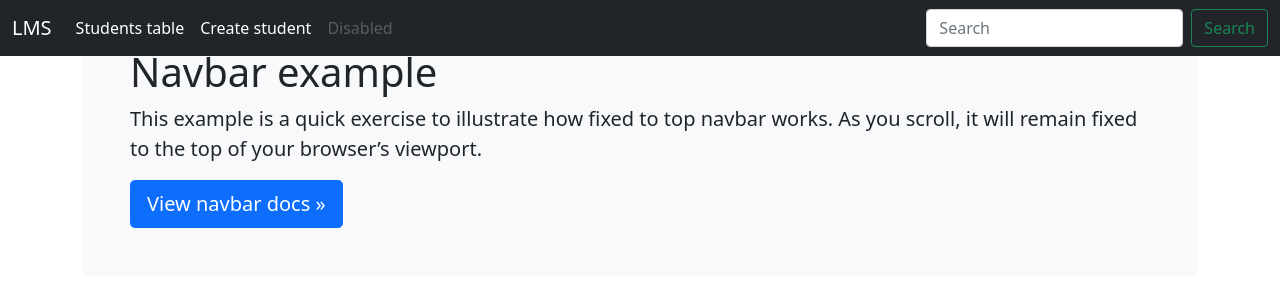
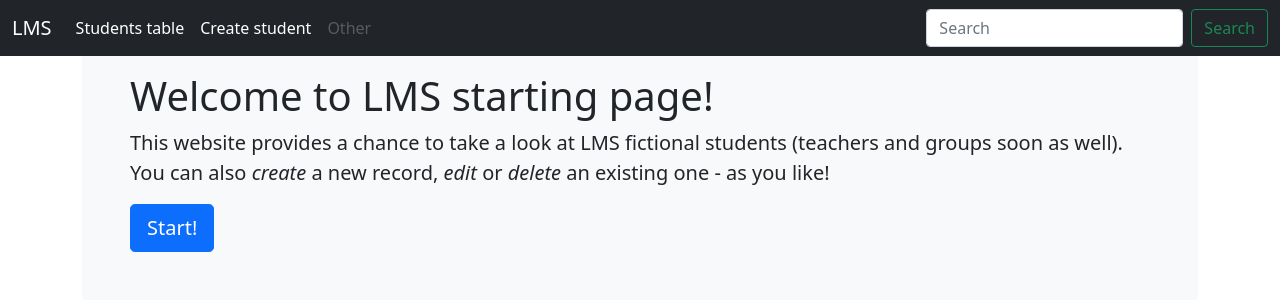
Before and after one commit to NastyaKolodezhnaya/django_lms, a Django app: page / in a window 1280 px wide. Shown: the top 300 px of the page. Run offline with Django 3.2, Linux system fonts and the light colour scheme.

Commit message:
hw 14 edit

```diff
--- a/students/templates/index.html
+++ b/students/templates/index.html
@@ -6,7 +6,7 @@
     <meta name="description" content="">
     <meta name="author" content="Mark Otto, Jacob Thornton, and Bootstrap contributors">
     <meta name="generator" content="Hugo 0.88.1">
-    <title>Fixed top navbar example · Bootstrap v5.1</title>
+    <title>LMS | Start</title>
     <link href="https://cdn.jsdelivr.net/npm/bootstrap@5.1.3/dist/css/bootstrap.min.css" rel="stylesheet"
           integrity="sha384-1BmE4kWBq78iYhFldvKuhfTAU6auU8tT94WrHftjDbrCEXSU1oBoqyl2QvZ6jIW3" crossorigin="anonymous">
 
@@ -52,7 +52,7 @@
                     <a class="nav-link active" href="{% url 'students:create' %}">Create student</a>
                 </li>
                 <li class="nav-item">
-                    <a class="nav-link disabled">Disabled</a>
+                    <a class="nav-link disabled">Other</a>
                 </li>
             </ul>
             <form class="d-flex">
@@ -65,11 +65,12 @@
 
 <main class="container">
     <div class="bg-light p-5 rounded">
+        <br>
         {% block content %}
-        <h1>Navbar example</h1>
-        <p class="lead">This example is a quick exercise to illustrate how fixed to top navbar works. As you scroll, it
-            will remain fixed to the top of your browser’s viewport.</p>
-        <a class="btn btn-lg btn-primary" href="../components/navbar/" role="button">View navbar docs &raquo;</a>
+        <h1>Welcome to LMS starting page!</h1>
+        <p class="lead">This website provides a chance to take a look at LMS fictional students (teachers and groups soon as well).<br>
+            You can also <em>create</em> a new record, <em>edit</em> or <em>delete</em> an existing one - as you like!</p>
+        <a class="btn btn-lg btn-primary" href="{% url 'students:list' %}" role="button">Start!</a>
         {% endblock %}
     </div>
 </main>
--- a/students/templates/show_students.html
+++ b/students/templates/show_students.html
@@ -12,6 +12,7 @@
       <th scope="col">Phone number</th>
       <th scope="col">Birthdate</th>
       <th scope="col">Enroll date</th>
+      <th scope="col">Edit</th>
       <th scope="col">Delete</th>
     </tr>
   </thead>
@@ -27,6 +28,10 @@
           <td>{{ student.birthdate }}</td>
           <td>{{ student.enroll_date }}</td>
           <td>
+            <a type="button" class="btn btn-info" href="{% url 'students:edit' pk=student.id %}">Edit
+            </a>
+          </td>
+          <td>
             <a type="button" class="btn btn-danger" href="{% url 'students:delete' pk=student.id %}">Delete
             </a>
           </td>
--- a/students/views.py
+++ b/students/views.py
@@ -95,13 +95,12 @@ def update_student(request, pk):
             return HttpResponseRedirect(reverse("students:list"))
 
     form = StudentCreateForm(instance=student)
-    form_html = f"""
-    <form method="POST">
-      {form.as_p()}
-      <input type="submit" value="Save">
-    </form>
-    """
-    return HttpResponse(form_html)
+
+    return render(
+        request=request,
+        template_name='edit.html',
+        context={'edit_form': form}
+    )
 
 
 def delete_student(request, pk):
```
Also changed, not shown: students/templates/edit.html (+7 -9 lines).
